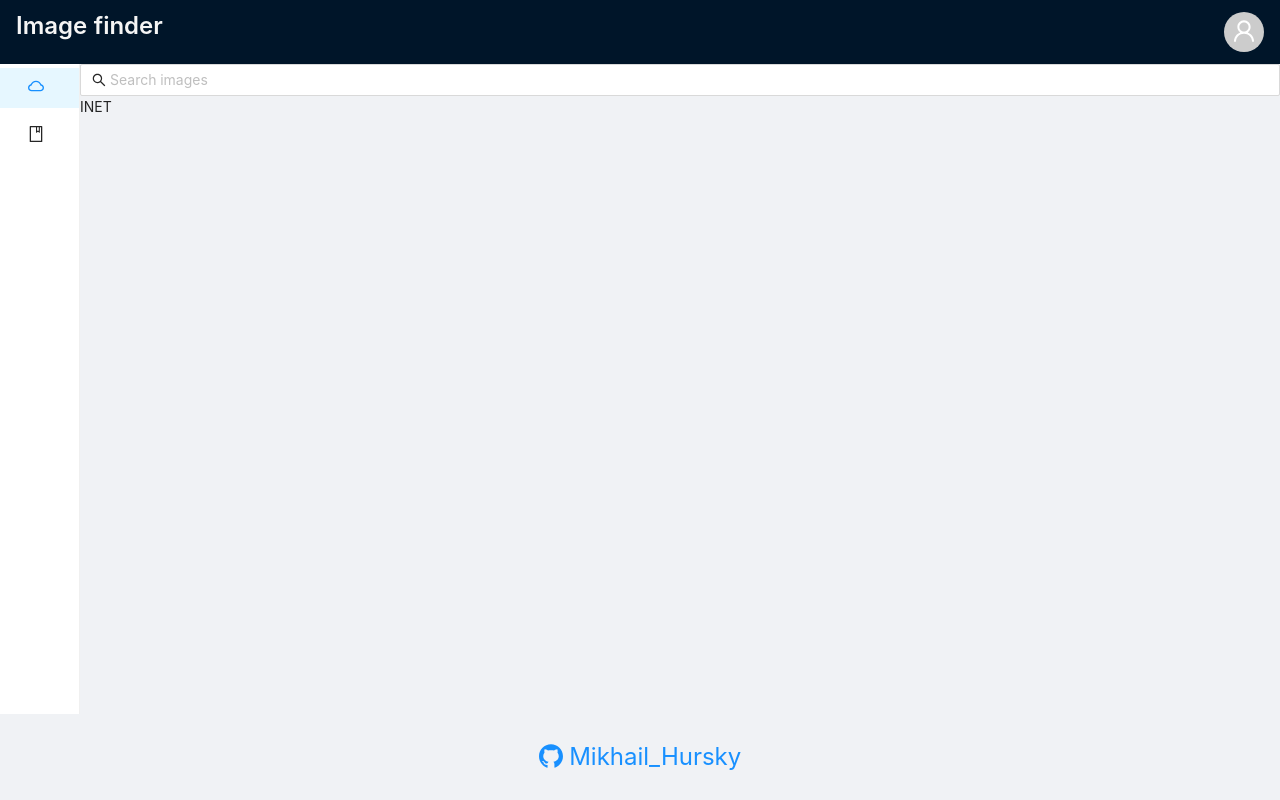
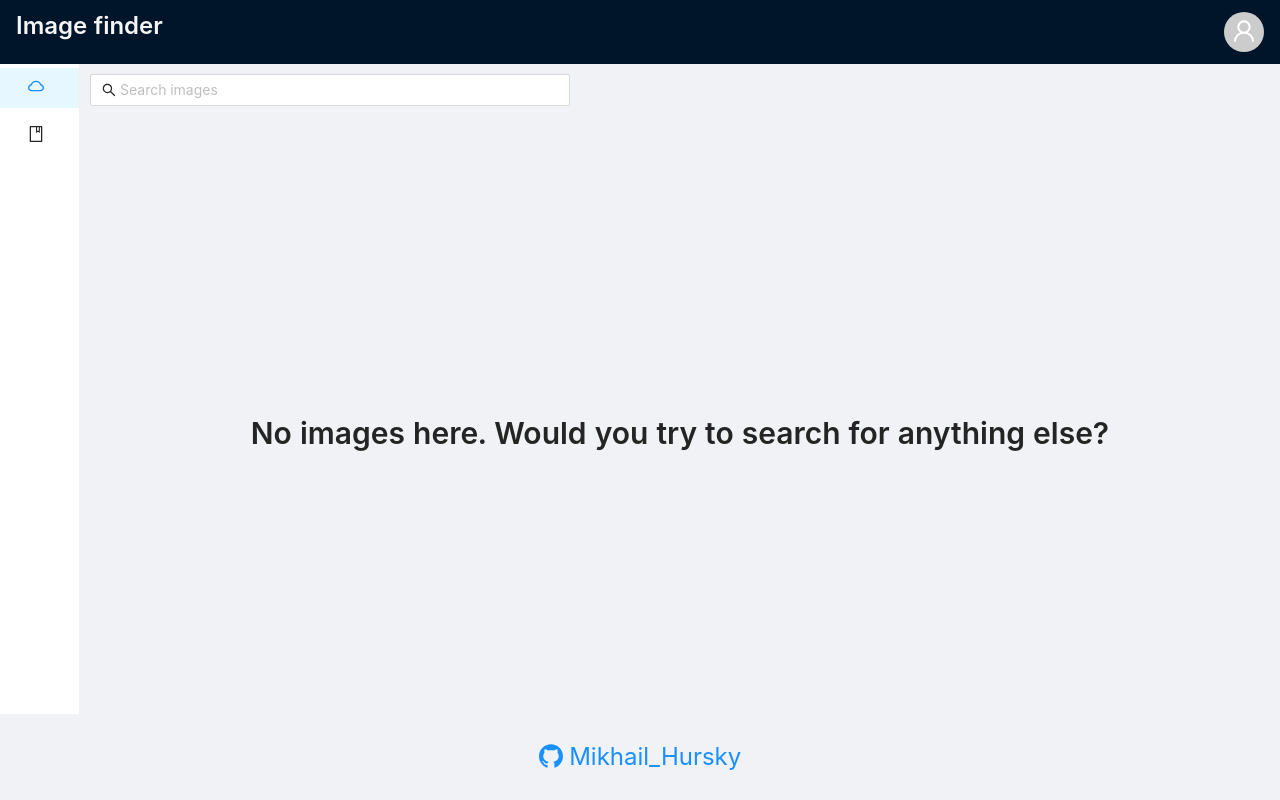
Before and after one commit to Mikhail-Hursky/test_task_elinext, a React (Create React App) app: page / in a window 1280 px wide. Built offline with nearby package versions, Linux system fonts and the light colour scheme.

Commit message:
feat: add card

```diff
--- /dev/null
+++ b/src/components/card/Card.scss
@@ -0,0 +1,11 @@
+.Card {
+  margin: 10px;
+  width: 240px;
+  height: 350px;
+  .ant-card-cover {
+    img {
+      width: 240px;
+      height: 200px;
+    }
+  }
+}
--- a/src/components/card/Card.tsx
+++ b/src/components/card/Card.tsx
@@ -1,11 +1,38 @@
-import React from 'react'
+import React from "react";
+import { SaveOutlined } from "@ant-design/icons";
+import Meta from "antd/lib/card/Meta";
+import { Button, Card as AntCard } from "antd";
+import { Photo } from "../../interfaces/IPhoto";
+import { getLinkImg } from "../../tools/subsidiaryFunc";
+import "./Card.scss";
+import StoreUserPhoto from "../../store/StoreUserPhoto";
 
-export default function Card() {
+interface Props {
+  photo: Photo;
+}
 
-
-    return (
-        <>
-
-        </>
-    )
+export default function Card({ photo }: Props) {
+  return (
+    <>
+      <AntCard
+        className="Card"
+        hoverable
+        cover={<img src={getLinkImg(photo)} />}
+        actions={[
+          <Button
+            onClick={() => StoreUserPhoto.addPhoto(photo)}
+            type="primary"
+            shape="round"
+            icon={<SaveOutlined />}
+            size="large"
+          >
+            Bookmark it!
+          </Button>,
+        ]}
+      >
+        <Meta title={photo.title} />
+      </AntCard>
+      ,
+    </>
+  );
 }
--- a/src/components/content/Content.tsx
+++ b/src/components/content/Content.tsx
@@ -1,7 +1,7 @@
 import React from "react";
 import { Layout } from "antd";
 import { Switch, Route } from "react-router-dom";
-import { Find } from "../find_input/Find";
+import GalleryUser from "../gallery_user/GalleryUser";
 import Gallery from "../gallery/Gallery";
 
 export default function Content() {
@@ -10,20 +10,13 @@ export default function Content() {
       <Layout.Content>
         <Switch>
           <Route exact path="/">
-            <Callery />
+            <Gallery />
           </Route>
-          <Route path="/gallery"><Gallery /></Route>
+          <Route path="/gallery">
+            <GalleryUser />
+          </Route>
         </Switch>
       </Layout.Content>
     </>
   );
 }
-
-const Callery = () => {
-  return (
-    <>
-      <Find />
-      <Gallery />
-    </>
-  );
-};
--- /dev/null
+++ b/src/components/find_input/Find.scss
@@ -0,0 +1,4 @@
+.Find {
+  width: 40%;
+  margin: 10px;
+}
--- a/src/components/find_input/Find.tsx
+++ b/src/components/find_input/Find.tsx
@@ -1,22 +1,22 @@
-import React, { useEffect } from "react";
+import React from "react";
 import { debounce } from "lodash";
 import { SearchOutlined } from "@ant-design/icons";
 import { Input } from "antd";
 import { observer } from "mobx-react-lite";
 import StorePhotos from "../../store/StorePhotos";
+import "./Find.scss";
 
 export const Find = observer(() => {
   const onChange = debounce((tags: string) => {
-    if (!tags.trim()) return;
+    if (!tags.trim()) {
+      StorePhotos.setPhoto([]);
+      return;
+    }
     StorePhotos.fetchPhotos(tags);
   }, 400);
 
-  useEffect(() => {
-    return () => onChange.cancel();
-  }, []);
-
   return (
-    <div>
+    <div className="Find">
       <Input
         onChange={(e) => onChange(e.target.value)}
         placeholder="Search images"
--- /dev/null
+++ b/src/components/gallery/Gallery.scss
@@ -0,0 +1,10 @@
+.Gallery {
+  padding: 10px;
+  width: 100%;
+  height: 100%;
+  overflow-y: scroll;
+  display: flex;
+  flex-wrap: wrap;
+  justify-content: center;
+  align-items: center;
+}
--- a/src/components/gallery/Gallery.tsx
+++ b/src/components/gallery/Gallery.tsx
@@ -1,10 +1,41 @@
+import React, { useEffect } from "react";
 import { observer } from "mobx-react-lite";
-import React from "react";
-import { useLocation } from "react-router-dom";
+import { Find } from "../find_input/Find";
+import StorePhotos from "../../store/StorePhotos";
+import Card from "../card/Card";
+import "./Gallery.scss";
+import Title from "antd/lib/typography/Title";
+import { Spin } from "antd";
+import StoreUserPhoto from "../../store/StoreUserPhoto";
 
 const Gallery = observer(() => {
-  const { pathname } = useLocation();
-  return <div>{pathname === "/" ? <>INET</> : <>Local</>}</div>;
+  useEffect(() => {
+    return () => {
+      StoreUserPhoto.saveLocalStorage();
+    };
+  }, []);
+  return (
+    <>
+      <Find />
+      <div className="Gallery">
+        {!StorePhotos.isLoading ? (
+          StorePhotos.photo.length > 0 ? (
+            StorePhotos.photo.map((photo) => (
+              <Card key={photo.id} photo={photo} />
+            ))
+          ) : (
+            <>
+              <Title level={2}>
+                No images here. Would you try to search for anything else?
+              </Title>
+            </>
+          )
+        ) : (
+          <Spin size="large" />
+        )}
+      </div>
+    </>
+  );
 });
 
 export default Gallery;
--- /dev/null
+++ b/src/components/gallery_user/GalleryUser.tsx
@@ -0,0 +1,10 @@
+import { observer } from "mobx-react-lite";
+import React from "react";
+import { useLocation } from "react-router-dom";
+
+const GalleryUser = observer(() => {
+  const { pathname } = useLocation();
+  return <div>{pathname === "/" ? <>INET</> : <>Local</>}</div>;
+});
+
+export default GalleryUser;
--- /dev/null
+++ b/src/interfaces/IPhoto.ts
@@ -0,0 +1,11 @@
+export interface Photo {
+  farm: number;
+  id: string;
+  isfamily: number;
+  isfriend: number;
+  ispublic: number;
+  owner: string;
+  secret: string;
+  server: string;
+  title: string;
+}
--- a/src/store/StorePhotos.ts
+++ b/src/store/StorePhotos.ts
@@ -1,17 +1,6 @@
 import { makeAutoObservable } from "mobx";
 import { Api } from "../api/Api";
-
-interface Photo {
-  farm: number;
-  id: string;
-  isfamily: number;
-  isfriend: number;
-  ispublic: number;
-  owner: string;
-  secret: string;
-  server: string;
-  title: string;
-}
+import { Photo } from "../interfaces/IPhoto";
 
 class StorePhotos {
   isLoading: boolean;
@@ -57,7 +46,7 @@ class StorePhotos {
   }
 
   stopLoading() {
-    this.isLoading = true;
+    this.isLoading = false;
   }
 
   fetchPhotos(tags: string) {
--- /dev/null
+++ b/src/store/StoreUserPhoto.ts
@@ -0,0 +1,24 @@
+import { Photo } from "../interfaces/IPhoto";
+
+class StoreUserPhoto {
+  photos: Photo[];
+
+  constructor() {
+    const arr = localStorage.getItem("PHOTO");
+    this.photos = arr ? JSON.parse(arr) : [];
+  }
+
+  addPhoto(photo: Photo) {
+    this.photos = [...this.photos, photo];
+  }
+
+  dletePhoto(id: string) {
+    this.photos = this.photos.filter((el) => el.id !== id);
+  }
+
+  saveLocalStorage() {
+    localStorage.setItem("PHOTO", JSON.stringify(this.photos));
+  }
+}
+
+export default new StoreUserPhoto();
--- /dev/null
+++ b/src/tools/subsidiaryFunc.ts
@@ -0,0 +1,5 @@
+import { Photo } from "../interfaces/IPhoto";
+
+export function getLinkImg({ server, id, secret }: Photo) {
+  return `https://live.staticflickr.com/${server}/${id}_${secret}.jpg`;
+}
```
